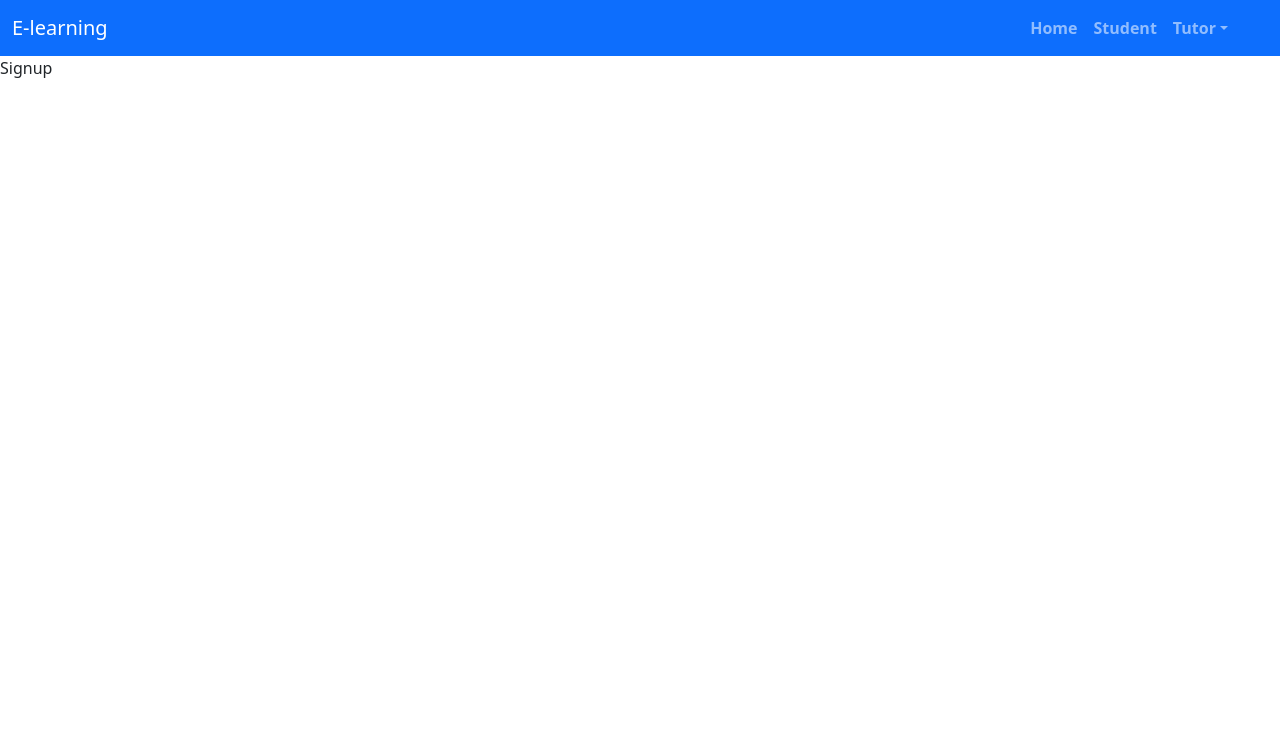
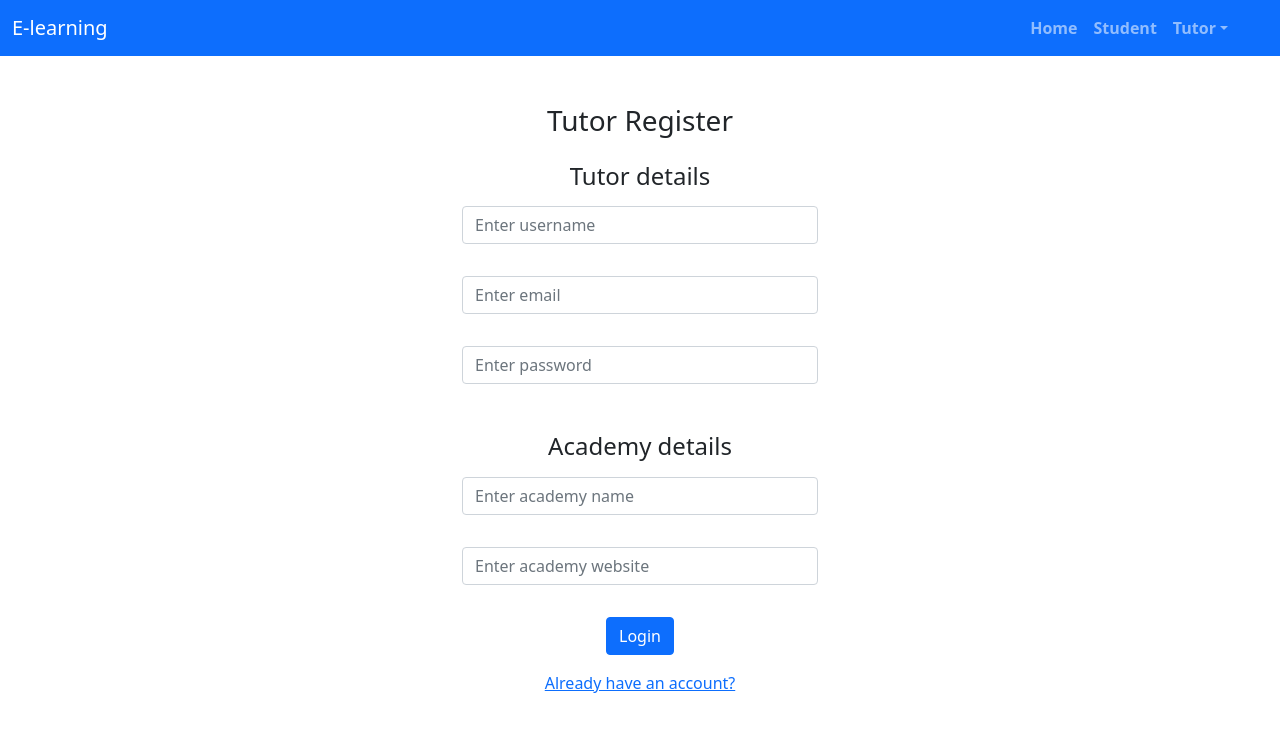
Before and after one commit to nalanagendra/e-learning-app, a React (Create React App) app: page /tutor/signup in a window 1280 px wide. Shown: the top 732 px of the page. Built offline with nearby package versions, Linux system fonts and the light colour scheme.

Commit message:
Register form created

```diff
--- a/src/components/NavBar.js
+++ b/src/components/NavBar.js
@@ -20,7 +20,7 @@ const NavBar = props => {
                         <Nav.Link as={NavLink} to="/student/login" exact>Student</Nav.Link>
                         <NavDropdown title="Tutor" id="basic-nav-dropdown">
                             <NavDropdown.Item as={NavLink} to="/tutor/login">Login</NavDropdown.Item>
-                            <NavDropdown.Item as={NavLink} to="/tutor/signup">Sign up</NavDropdown.Item>
+                            <NavDropdown.Item as={NavLink} to="/tutor/signup">Register</NavDropdown.Item>
                         </NavDropdown>
                     </Nav>
                     </Navbar.Collapse>
--- a/src/components/userAuth/Signup.js
+++ b/src/components/userAuth/Signup.js
@@ -1,10 +1,147 @@
 import React from 'react'
+import { Form, Button, Row, Col, Container } from 'react-bootstrap'
+import { Formik } from 'formik'
+import * as Yup from 'yup'
+import { Link } from 'react-router-dom'
+
+import Inputbox from '../reusableComponents/Inputbox'
+
+const initialValues = {
+    username : "",
+    email : "",
+    password : "",
+    academy : {
+        name : "",
+        website : ""
+    }
+}
+
+const schema = Yup.object().shape({
+    username: Yup.string()
+        .required("Required!")
+        .trim().min(6, "Minimum 6 characters required")
+        .max("16", "Maximum 16 characters"),
+    email: Yup.string().email("Enter valid email.").required("Required!"),
+    password: Yup.string()
+        .required('Required!')
+        .min(6, "Minimum 6 characters required")
+        .max("16", "Maximum 16 characters"),
+    academy: Yup.object().shape({
+        name: Yup.string().required("Required!"),
+    })
+})
 
 const Signup = props => {
+    const onSubmit = (values) => {
+
+    }
+
     return (
-        <div>
-            Signup
-        </div>
+        <Container>
+            <h3 className="text-center mt-5">Tutor Register</h3>
+            <Formik
+                initialValues={initialValues}
+                validationSchema={schema}
+                onSubmit={onSubmit}
+            >
+                {({
+                    handleSubmit,
+                    handleChange,
+                    handleBlur,
+                    values,
+                    touched,
+                    isValid,
+                    errors,
+                }) => (
+                    <Row className="align-items-center justify-content-center">
+                        <h4 className="text-center my-3">Tutor details</h4>
+                        <Col lg={4} md={6} sm={7} xs={10}>
+                            <Form noValidate onSubmit={handleSubmit}>
+                                <Form.Group>
+                                    <Inputbox>
+                                        <Form.Control
+                                            type="text"
+                                            name="username"
+                                            placeholder="Enter username"
+                                            value={values.username}
+                                            onChange={handleChange}
+                                            onBlur={handleBlur}
+                                        />
+                                        {touched.username && errors.username ? (
+                                            <div className="text-danger">{errors.username}</div>
+                                        ): null}
+                                    </Inputbox>
+                                </Form.Group>
+                                <Form.Group>
+                                    <Inputbox>
+                                        <Form.Control
+                                            type="text"
+                                            name="email"
+                                            placeholder="Enter email"
+                                            value={values.email}
+                                            onChange={handleChange}
+                                            onBlur={handleBlur}
+                                        />
+                                        {touched.email && errors.email ? (
+                                            <div className="text-danger">{errors.email}</div>
+                                        ): null}
+                                    </Inputbox>
+                                </Form.Group>
+                                <Form.Group>
+                                    <Inputbox>
+                                        <Form.Control
+                                            type="password"
+                                            name="password"
+                                            placeholder="Enter password"
+                                            value={values.password}
+                                            onChange={handleChange}
+                                            onBlur={handleBlur}
+                                        />
+                                        {touched.password && errors.password ? (
+                                            <div className="text-danger">{errors.password}</div>
+                                        ): null}
+                                    </Inputbox>
+                                </Form.Group>
+                                <h4 className="text-center my-3">Academy details</h4>
+                                <Form.Group>
+                                    <Inputbox>
+                                        <Form.Control
+                                            type="text"
+                                            name="academy.name"
+                                            placeholder="Enter academy name"
+                                            value={values.academy.name}
+                                            onChange={handleChange}
+                                            onBlur={handleBlur}
+                                        />
+                                        {touched.academy && errors.academy ? (
+                                            <div className="text-danger">{errors.academy.name}</div>
+                                        ): null}
+                                    </Inputbox>
+                                </Form.Group>
+                                <Form.Group>
+                                    <Inputbox>
+                                        <Form.Control
+                                            type="text"
+                                            name="academy.website"
+                                            placeholder="Enter academy website"
+                                            value={values.academy.website}
+                                            onChange={handleChange}
+                                            onBlur={handleBlur}
+                                        />
+                                    </Inputbox>
+                                </Form.Group>
+                                <div className="text-center">
+                                    <Button type="submit">Login</Button>
+                                </div>
+                                <div className="text-center mt-3">
+                                    <Link to="/tutor/login">Already have an account?</Link>
+                                </div>
+                            </Form>
+                        </Col>
+                    </Row>
+                )}
+            </Formik>
+        </Container>
     )
 }
 
```
